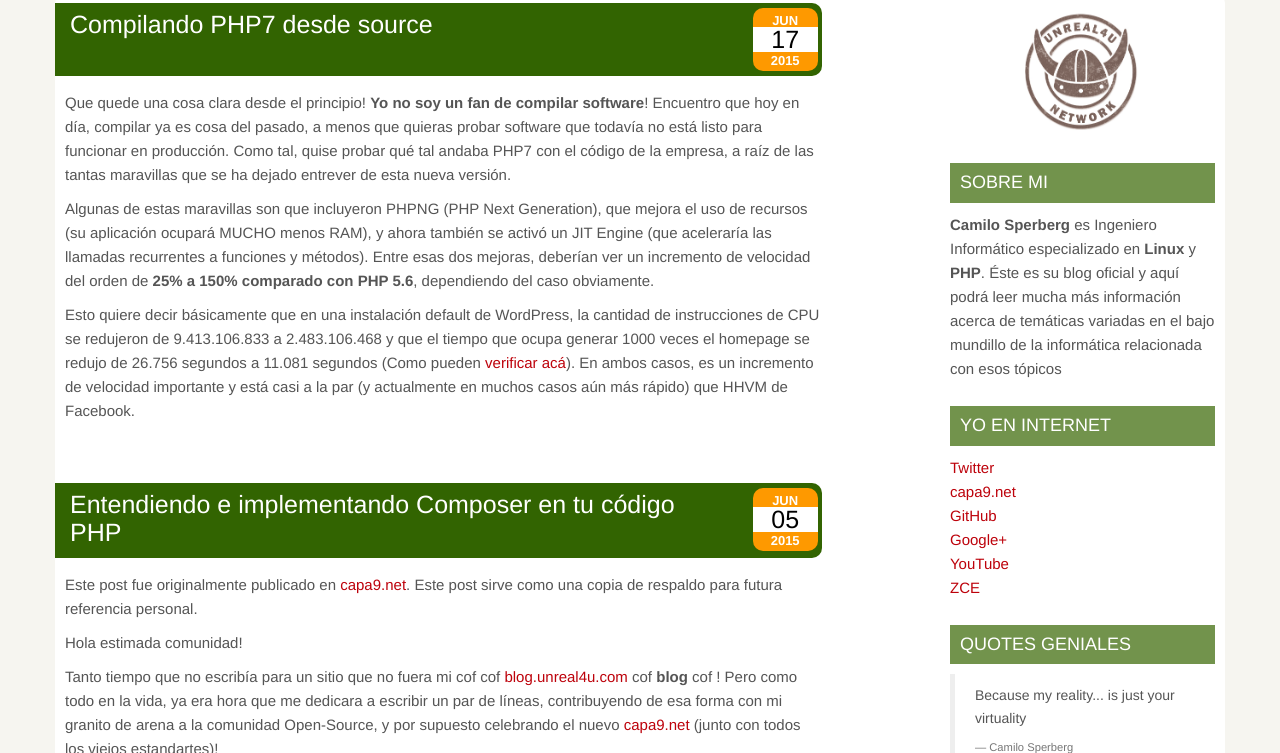
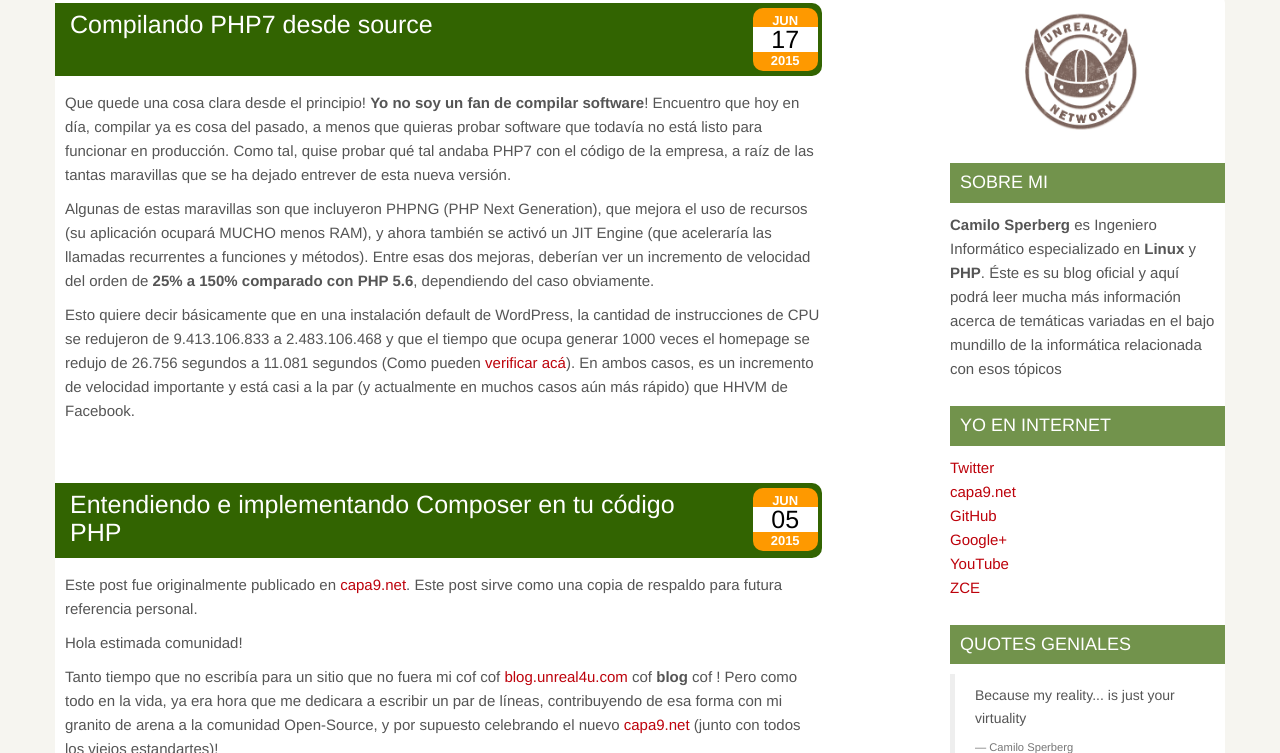
Before and after one commit to unreal4u/blog, a Jekyll site: the page built from index.html, in a window 1280 px wide. Shown: the part 79-832 px from the top of the page. Built offline with Jekyll 4.4.1, drawn with Linux system fonts in a browser that asks for light colours; the list of posts is cut into pages by our own code.

Commit message:
Minor CSS adjustment

```diff
--- a/css/blog.scss
+++ b/css/blog.scss
@@ -83,6 +83,7 @@ h1, .h1, h2, .h2, h3, .h3, h4, .h4, h5, .h5, h6, .h6 {
 	background: #72934C;
 	padding: 10px;
 	margin-top: 25px;
+    margin-right: -10px;
 	color: #FFF;
 	text-transform: uppercase;
 }
```
